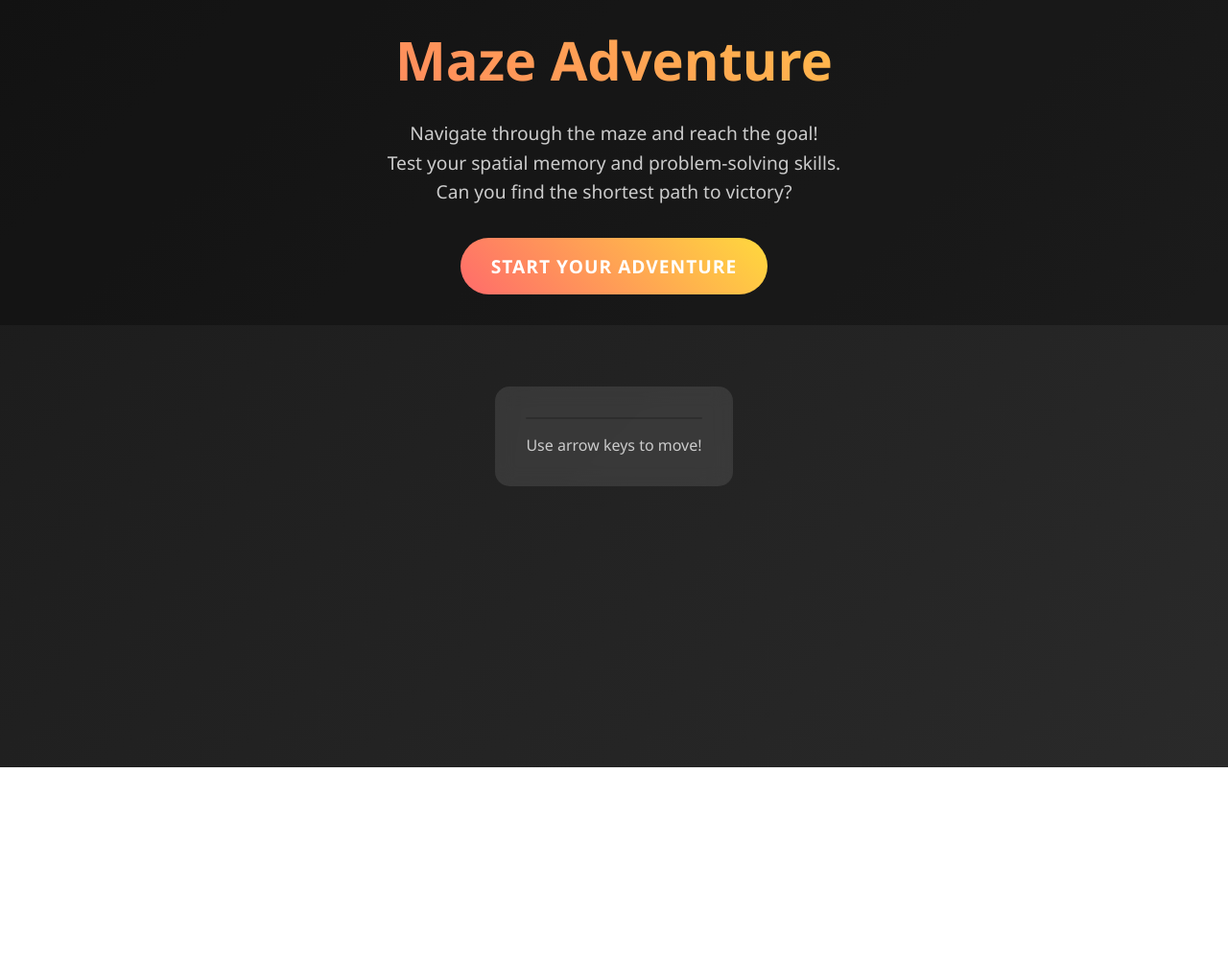
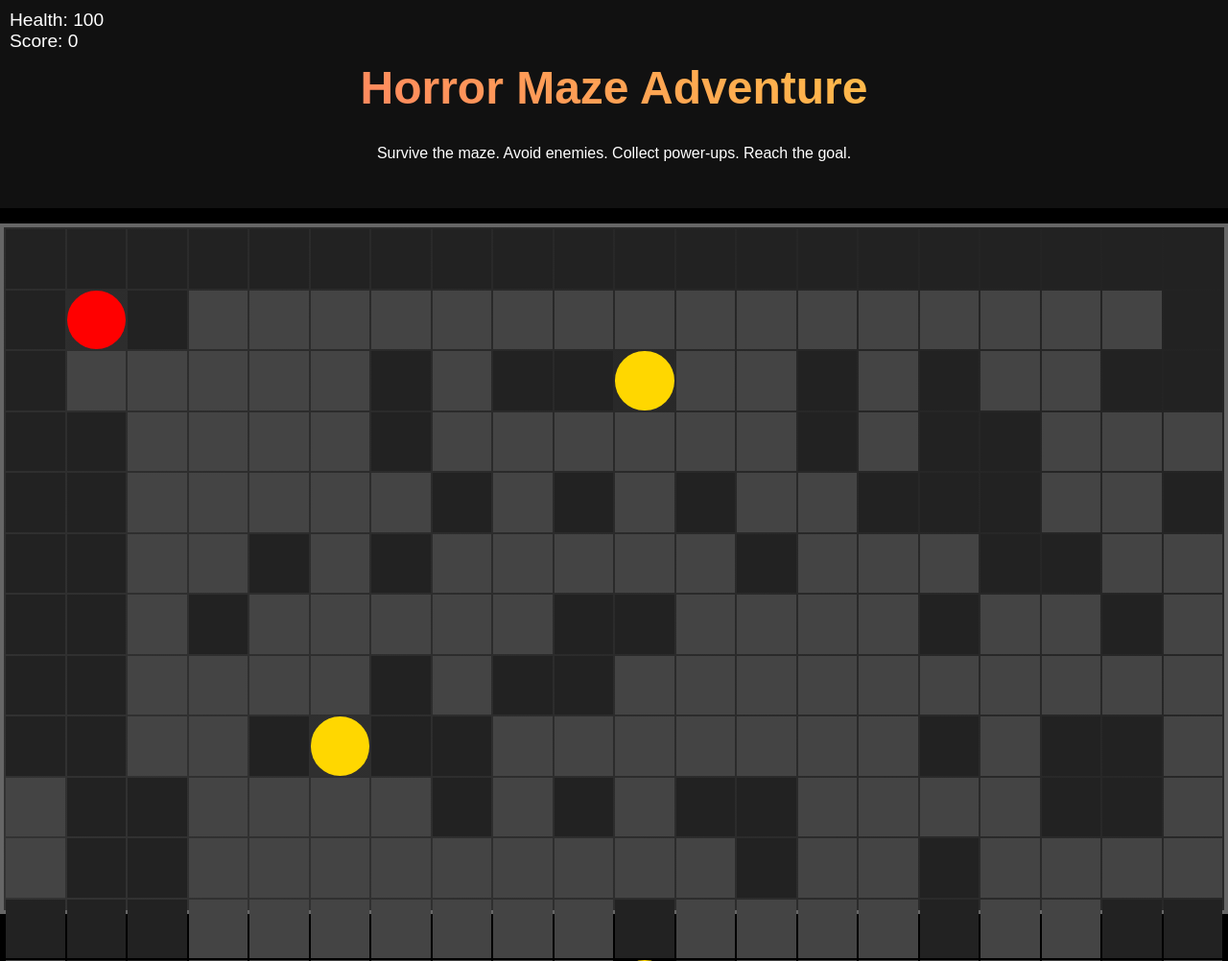
Before and after one commit to riyadMTRS/game_mage_crbr, a plain HTML site: page index.html in a window 1280 px wide. Shown: the top 1002 px of the page at 96% size. Before the commit the page ends 800 px from the top, so only its background shows below. Drawn offline with Linux system fonts and the light colour scheme.

Commit message:
Update index.html

```diff
--- a/index.html
+++ b/index.html
@@ -2,247 +2,230 @@
 <!DOCTYPE html>
 <html lang="en">
 <head>
-    <meta charset="UTF-8">
-    <meta name="viewport" content="width=device-width, initial-scale=1.0">
-    <title>Maze Adventure</title>
+  <meta charset="UTF-8" />
+  <meta name="viewport" content="width=device-width, initial-scale=1.0"/>
+  <title>Horror Maze Adventure</title>
   <style>
-        * {
+    * { box-sizing: border-box; }
+    body {
       margin: 0;
-            padding: 0;
-            box-sizing: border-box;
-            font-family: 'Segoe UI', Tahoma, Geneva, Verdana, sans-serif;
+      background: #000;
+      color: #fff;
+      font-family: 'Arial', sans-serif;
+      overflow: hidden;
     }
-
-        body {
-            background: linear-gradient(135deg, #1a1a1a, #2a2a2a);
-            color: white;
-            min-height: 100vh;
-            display: flex;
-            flex-direction: column;
+    header {
+      text-align: center;
+      padding: 2rem;
+      background: #111;
     }
-
-        header {
-            padding: 2rem;
-            text-align: center;
-            background: rgba(0, 0, 0, 0.3);
+    h1 { font-size: 3rem; background: linear-gradient(45deg, #ff6b6b, #ffd93d); -webkit-background-clip: text; -webkit-text-fill-color: transparent; }
+    #game-container {
+      display: grid;
+      grid-template-columns: repeat(20, 1fr);
+      grid-template-rows: repeat(20, 1fr);
+      gap: 2px;
+      width: 100vw;
+      height: 90vh;
+      margin: 1rem auto;
+      background: linear-gradient(45deg, #333, #222);
+      border: 4px solid #666;
+      padding: 2px;
+      position: relative;
     }
-
-        .container {
-            max-width: 1200px;
-            margin: 0 auto;
-            padding: 2rem;
-            flex: 1;
-        }
-
-        .hero {
-            text-align: center;
-            margin-bottom: 3rem;
-        }
-
-        h1 {
-            font-size: 3.5rem;
-            margin-bottom: 1rem;
-            background: linear-gradient(45deg, #ff6b6b, #ffd93d);
-            -webkit-background-clip: text;
-            -webkit-text-fill-color: transparent;
-            animation: titleFloat 3s ease-in-out infinite;
-        }
-
-        .description {
-            font-size: 1.2rem;
-            margin-bottom: 2rem;
-            line-height: 1.6;
-            color: #ccc;
-        }
-
-        .cta-button {
-            padding: 1rem 2rem;
-            font-size: 1.2rem;
-            background: linear-gradient(45deg, #ff6b6b, #ffd93d);
-            border: none;
-            border-radius: 30px;
-            color: white;
-            cursor: pointer;
-            transition: all 0.3s ease;
-            text-transform: uppercase;
-            letter-spacing: 1px;
-            font-weight: bold;
-        }
-
-        .cta-button:hover {
-            transform: translateY(-3px);
-            box-shadow: 0 5px 15px rgba(0, 0, 0, 0.3);
-        }
-
-        #game-container {
-            background: rgba(255, 255, 255, 0.1);
-            padding: 2rem;
-            border-radius: 15px;
-            margin: 2rem auto;
-            max-width: 600px;
-            backdrop-filter: blur(10px);
-        }
-
-        #game-board {
-            display: grid;
-            grid-template-columns: repeat(15, 1fr);
-            gap: 1px;
-            background: rgba(0, 0, 0, 0.2);
-            padding: 1px;
-            border-radius: 10px;
-        }
-
     .cell {
       aspect-ratio: 1;
-            background: rgba(255, 255, 255, 0.1);
-            display: flex;
-            justify-content: center;
-            align-items: center;
-            transition: all 0.2s ease;
+      background: #444;
+      transition: background 0.2s;
     }
-
-        .wall {
-            background: rgba(0, 0, 0, 0.8);
-        }
-
-        .player {
-            background: linear-gradient(45deg, #ff6b6b, #ff8e53);
-            border-radius: 50%;
-            transform: scale(0.8);
-        }
-
-        .goal {
-            background: linear-gradient(45deg, #4CAF50, #45a049);
-            border-radius: 50%;
-            transform: scale(0.8);
-        }
-
-        @keyframes titleFloat {
-            0%, 100% { transform: translateY(0); }
-            50% { transform: translateY(-10px); }
-        }
-
-        .game-instructions {
-            text-align: center;
-            margin-top: 1rem;
-            color: #ccc;
+    .wall { background: #222; }
+    .player { background: #ff0000; border-radius: 50%; }
+    .goal { background: #00ff00; border-radius: 50%; }
+    .enemy { background: #0000ff; position: absolute; border-radius: 50%; }
+    .powerup { background: #ffd700; border-radius: 50%; }
+    .overlay { position: absolute; top: 0; left: 0; width: 100%; height: 100%; background: radial-gradient(circle at center, rgba(0,0,0,0.8), rgba(0,0,0,0.3)); pointer-events: none; }
+    .ui {
+      position: absolute;
+      top: 10px;
+      left: 10px;
+      color: #fff;
+      font-size: 1.2rem;
+      z-index: 10;
     }
   </style>
 </head>
 <body>
   <header>
-        <h1>Maze Adventure</h1>
-        <p class="description">
-            Navigate through the maze and reach the goal!<br>
-            Test your spatial memory and problem-solving skills.<br>
-            Can you find the shortest path to victory?
-        </p>
-        <button class="cta-button" onclick="startGame()">Start Your Adventure</button>
+    <h1>Horror Maze Adventure</h1>
+    <p>Survive the maze. Avoid enemies. Collect power-ups. Reach the goal.</p>
   </header>
+  <div id="game-container"></div>
+  <div class="ui">
+    <div>Health: <span id="health">100</span></div>
+    <div>Score: <span id="score">0</span></div>
+  </div>
 
-    <main class="container">
-        <div id="game-container">
-            <div id="game-board"></div>
-            <p class="game-instructions">Use arrow keys to move!</p>
-        </div>
-    </main>
+  <!-- Sound Effects -->
+  <audio id="moveSound" src="https://www.soundjay.com/buttons/sounds/button-12.mp3"></audio>
+  <audio id="enemySound" src="https://www.soundjay.com/creature/sounds/creature-growl-1.mp3"></audio>
+  <audio id="powerupSound" src="https://www.soundjay.com/horror/sounds/scary-whoosh-1.mp3"></audio>
+  <audio id="winSound" src="https://www.soundjay.com/horror/sounds/horror-win-1.mp3"></audio>
 
   <script>
-        const BOARD_SIZE = 15;
-        const board = document.getElementById('game-board');
-        let playerPosition = null;
-        let goalPosition = null;
-        let gameStarted = false;
+    const BOARD_SIZE = 20;
+    const board = document.getElementById('game-container');
+    const healthDisplay = document.getElementById('health');
+    const scoreDisplay = document.getElementById('score');
+    let player = { x: 1, y: 1 };
+    let goal = { x: 18, y: 18 };
+    let enemies = [];
+    let powerups = [];
+    let health = 100;
+    let score = 0;
+    let gameActive = true;
 
+    // Create Maze
     function createMaze() {
       board.innerHTML = '';
-            let cells = [];
-
-            for(let i = 0; i < BOARD_SIZE; i++) {
-                for(let j = 0; j < BOARD_SIZE; j++) {
-                    let cell = document.createElement('div');
+      for (let i = 0; i < BOARD_SIZE; i++) {
+        for (let j = 0; j < BOARD_SIZE; j++) {
+          const cell = document.createElement('div');
           cell.className = 'cell';
           cell.id = `cell-${i}-${j}`;
-
           if (i === 0 || i === BOARD_SIZE - 1 || j === 0 || j === BOARD_SIZE - 1) {
             cell.classList.add('wall');
-                    } else if (Math.random() < 0.2 && !(i === 7 && j === 7)) {
+          } else if (Math.random() < 0.2) {
             cell.classList.add('wall');
           }
-
-                    cell.addEventListener('click', () => movePlayer(i, j));
           board.appendChild(cell);
-                    cells.push(cell);
         }
       }
 
-            playerPosition = {x: 1, y: 1};
-            goalPosition = {x: BOARD_SIZE - 2, y: BOARD_SIZE - 2};
+      // Add Goal
+      const goalCell = document.getElementById(`cell-${goal.y}-${goal.x}`);
+      goalCell.classList.add('goal');
 
-            updatePlayerPosition();
-            updateGoalPosition();
+      // Add Enemies
+      enemies = [];
+      for (let i = 0; i < 5; i++) {
+        const enemy = createEnemy();
+        enemies.push(enemy);
       }
 
-        function updatePlayerPosition() {
-            if (!playerPosition) return;
-            const cell = document.getElementById(`cell-${playerPosition.y}-${playerPosition.x}`);
-            cell.classList.add('player');
+      // Add Power-Ups
+      powerups = [];
+      for (let i = 0; i < 3; i++) {
+        const powerup = createPowerup();
+        powerups.push(powerup);
       }
 
-        function updateGoalPosition() {
-            if (!goalPosition) return;
-            const cell = document.getElementById(`cell-${goalPosition.y}-${goalPosition.x}`);
-            cell.classList.add('goal');
+      drawPlayer();
     }
 
-        function movePlayer(newX, newY) {
-            if (!playerPosition ||
-                newX < 1 || newX >= BOARD_SIZE - 1 ||
-                newY < 1 || newY >= BOARD_SIZE - 1 ||
-                document.getElementById(`cell-${newY}-${newX}`).classList.contains('wall')) {
-                return;
+    // Create Enemy
+    function createEnemy() {
+      const enemy = document.createElement('div');
+      enemy.className = 'enemy';
+      enemy.style.gridColumn = Math.floor(Math.random() * (BOARD_SIZE - 2)) + 1;
+      enemy.style.gridRow = Math.floor(Math.random() * (BOARD_SIZE - 2)) + 1;
+      board.appendChild(enemy);
+      return enemy;
     }
 
-            // Remove old player position
-            const oldCell = document.getElementById(`cell-${playerPosition.y}-${playerPosition.x}`);
-            oldCell.classList.remove('player');
+    // Create Power-Up
+    function createPowerup() {
+      const powerup = document.createElement('div');
+      powerup.className = 'powerup';
+      powerup.style.gridColumn = Math.floor(Math.random() * (BOARD_SIZE - 2)) + 1;
+      powerup.style.gridRow = Math.floor(Math.random() * (BOARD_SIZE - 2)) + 1;
+      board.appendChild(powerup);
+      return powerup;
+    }
 
-            // Update player position
-            playerPosition = {x: newX, y: newY};
-            updatePlayerPosition();
+    // Draw Player
+    function drawPlayer() {
+      const playerCell = document.getElementById(`cell-${player.y}-${player.x}`);
+      playerCell.classList.add('player');
+    }
 
-            // Check if player reached the goal
-            if (playerPosition.x === goalPosition.x && playerPosition.y === goalPosition.y) {
-                alert('Congratulations! You won!');
-                startGame();
+    // Move Player
+    function movePlayer(dx, dy) {
+      if (!gameActive) return;
+      const newX = player.x + dx;
+      const newY = player.y + dy;
+      const cell = document.getElementById(`cell-${newY}-${newX}`);
+
+      // Check for walls
+      if (cell.classList.contains('wall')) return;
+
+      // Check for power-ups
+      powerups.forEach(powerup => {
+        if (powerup.style.gridColumn === newX && powerup.style.gridRow === newY) {
+          score += 10;
+          scoreDisplay.textContent = score;
+          document.getElementById('powerupSound').play();
+          powerup.remove();
+        }
+      });
+
+      // Check for enemies
+      enemies.forEach(enemy => {
+        if (enemy.style.gridColumn === newX && enemy.style.gridRow === newY) {
+          health -= 20;
+          healthDisplay.textContent = health;
+          document.getElementById('enemySound').play();
+          if (health <= 0) gameOver();
+        }
+      });
+
+      // Move
+      player.x = newX;
+      player.y = newY;
+      document.getElementById('moveSound').play();
+      drawPlayer();
+
+      // Win Condition
+      if (player.x === goal.x && player.y === goal.y) {
+        document.getElementById('winSound').play();
+        alert("You escaped the maze! 🎉");
+        gameActive = false;
       }
     }
 
-        function startGame() {
-            if (!gameStarted) {
-                gameStarted = true;
-                createMaze();
-            }
+    // Game Over
+    function gameOver() {
+      alert("You were caught by the enemy. Game Over!");
+      gameActive = false;
     }
 
-        window.addEventListener('keydown', (e) => {
-            if (gameStarted) {
-                switch(e.key) {
-                    case 'ArrowUp':
-                        movePlayer(playerPosition.x, playerPosition.y - 1);
-                        break;
-                    case 'ArrowDown':
-                        movePlayer(playerPosition.x, playerPosition.y + 1);
-                        break;
-                    case 'ArrowLeft':
-                        movePlayer(playerPosition.x - 1, playerPosition.y);
-                        break;
-                    case 'ArrowRight':
-                        movePlayer(playerPosition.x + 1, playerPosition.y);
-                        break;
-                }
+    // Enemy Movement
+    setInterval(() => {
+      enemies.forEach(enemy => {
+        const x = parseInt(enemy.style.gridColumn) || 1;
+        const y = parseInt(enemy.style.gridRow) || 1;
+        const dir = Math.floor(Math.random() * 4);
+        let nx = x, ny = y;
+        if (dir === 0) nx--;
+        if (dir === 1) nx++;
+        if (dir === 2) ny--;
+        if (dir === 3) ny++;
+        if (nx >= 1 && nx <= BOARD_SIZE - 2 && ny >= 1 && ny <= BOARD_SIZE - 2) {
+          enemy.style.gridColumn = nx;
+          enemy.style.gridRow = ny;
         }
       });
+    }, 1000);
+
+    // Controls
+    document.addEventListener('keydown', e => {
+      if (e.key === 'ArrowUp') movePlayer(0, -1);
+      if (e.key === 'ArrowDown') movePlayer(0, 1);
+      if (e.key === 'ArrowLeft') movePlayer(-1, 0);
+      if (e.key === 'ArrowRight') movePlayer(1, 0);
+    });
+
+    // Start Game
+    createMaze();
   </script>
 </body>
 </html>
```
Lines whose indentation alone changed are shown as unchanged.
